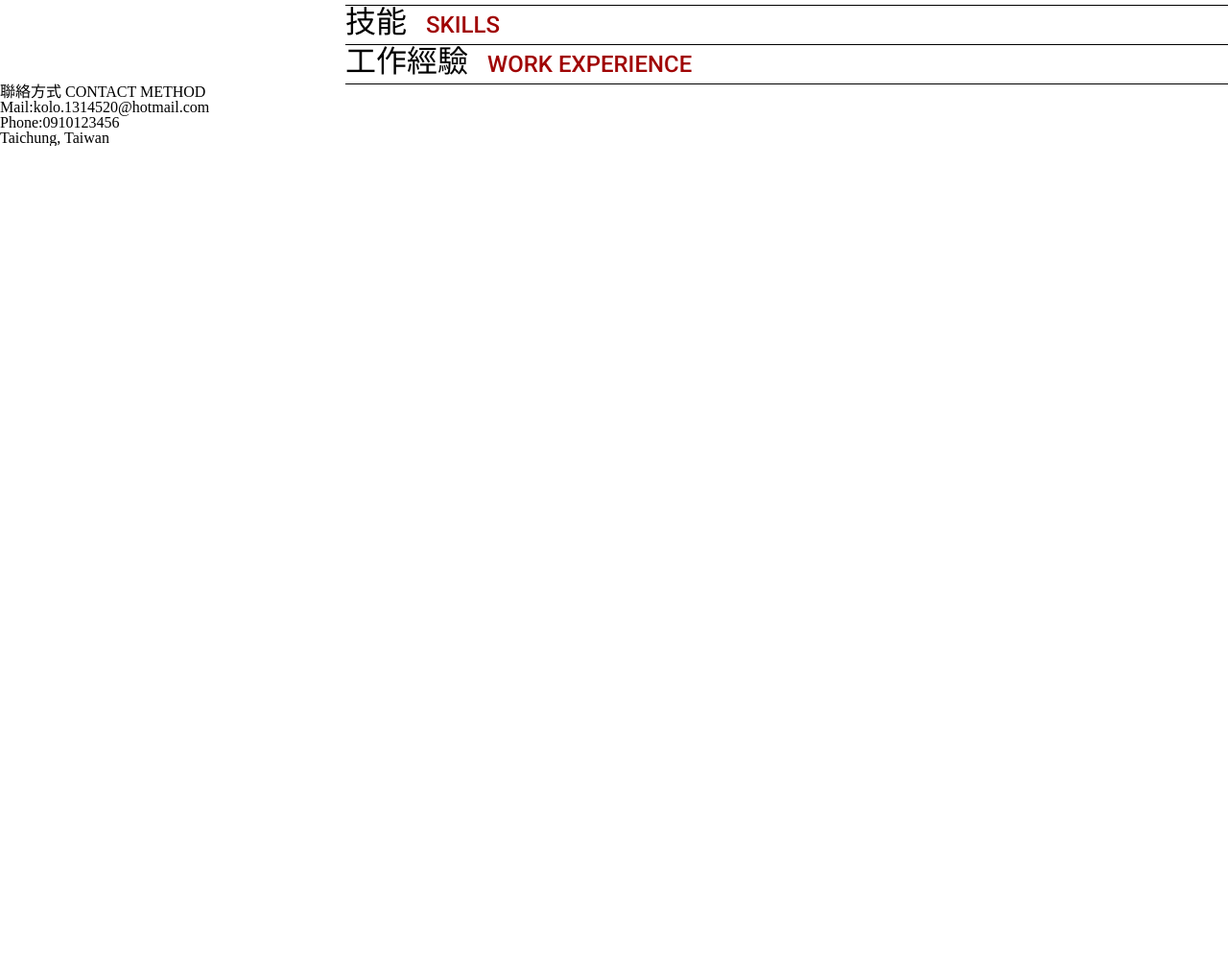
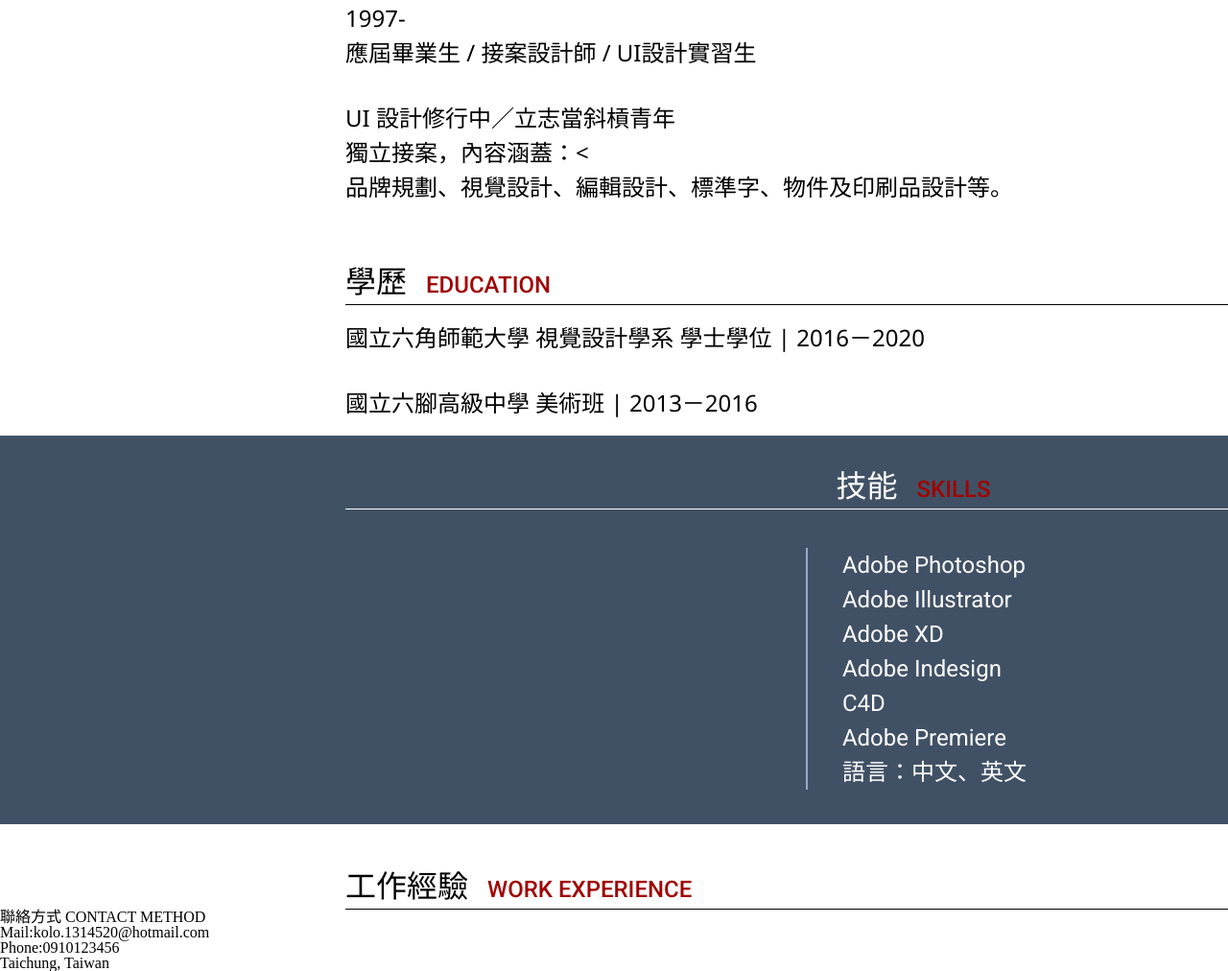
Before and after one commit to KoloWu/KoloWu.github.io, a plain HTML site: page index.html in a window 1280 px wide. Shown: the part 766-1778 px from the top of the page at 96% size. Before the commit the page ends 918 px from the top, so only its background shows below. Drawn offline with Linux system fonts and the light colour scheme.

Commit message:
完成至個人專長

```diff
--- a/index.html
+++ b/index.html
@@ -25,9 +25,12 @@
                 <span>PROFILE</span>
             </div>
             <div class="contain">
-                <span>陳久安 Joanne Chen</span>
-                <span>1997-</span>
-                <span>應屆畢業生 / 接案設計師 / UI設計實習生</span>
+                <span>陳久安 Joanne Chen
+                <br>1997-
+                <br>應屆畢業生 / 接案設計師 / UI設計實習生</span>
+                <span>UI 設計修行中／立志當斜槓青年
+                <br>獨立接案，內容涵蓋：<
+                <br>品牌規劃、視覺設計、編輯設計、標準字、物件及印刷品設計等。</span>
             </div>
         </div>
         <div class="item educaiton">
@@ -35,14 +38,27 @@
                 <span>學歷</span>
                 <span>EDUCATION</span>
             </div>
-            <div class="contain"></div>
+            <div class="contain">
+                <span>國立六角師範大學 視覺設計學系 學士學位 | 2016－2020</span>
+                <span>國立六腳高級中學 美術班 | 2013－2016</span>
+            </div>
         </div>
         <div class="item skills">
             <div class="title">
                 <span>技能</span>
                 <span>SKILLS</span>
             </div>
-            <div class="contain"></div>
+            <div class="contain">
+                <div class="contain_r">
+                    <span>Adobe Photoshop</span>
+                    <span>Adobe Illustrator</span>
+                    <span>Adobe XD</span>
+                    <span>Adobe Indesign</span>
+                    <span>C4D</span>
+                    <span>Adobe Premiere</span>
+                    <span>語言：中文、英文</span>
+                </div>
+            </div>
         </div>
         <div class="item workExp">
             <div class="title">
--- a/style/all.css
+++ b/style/all.css
@@ -75,10 +75,17 @@ table {
 .contatiner span.photo {
     display: block;
     margin-top: 48px;
-    margin-bottom: 48px;
     width: 324px;
     height: 324px;
     background: transparent url('../img/photo-1536180931879-fd2d652efddc.png') 0% 0% no-repeat padding-box;
+}
+
+.item {
+    padding-top: 48px;
+}
+
+.item span {
+    font-family: 'Noto Sans', sans-serif;
 }
 
 .item .title {
@@ -88,7 +95,6 @@ table {
 .item .title>span {
     display: inline-block;
     font-size: 32px;
-    font-family: 'Noto Sans', sans-serif;
     margin-right: 16px;
 }
 .item .title>span:nth-child(2) {
@@ -97,3 +103,38 @@ table {
     font-weight: 500;
     font-family: 'Roboto', sans-serif;
 }
+
+.item .contain span {
+    display: block;
+    font-size: 24px;
+    line-height: 36px;
+    padding-bottom: 16px;
+    padding-top: 16px;
+}
+
+.item.skills {
+    padding-top: 36px;
+    padding-bottom: 36px;
+    width: 1920px;
+    background: #415165 0% 0% no-repeat padding-box;
+    color: #ffffff;
+}
+.item.skills .title {
+    text-align: center;
+    border-bottom: 1px solid #ffffff;
+}
+.item.skills>div {
+    width: 1200px;
+    margin: 0 auto;
+}
+.item.skills .contain .contain_r {
+    margin-top: 40px;
+    margin-left: 40%;
+    border-left: 2px solid #96A9C4;
+}
+.item.skills .contain .contain_r>span {
+    padding-bottom: unset;
+    padding-top: unset;
+    padding-left: 5%;
+    font: normal normal 300 24px/36px Roboto;
+}
```
